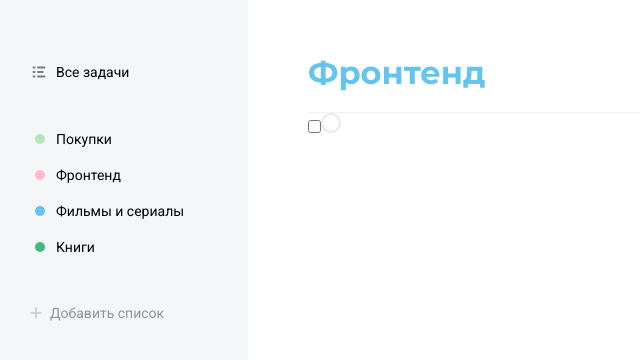
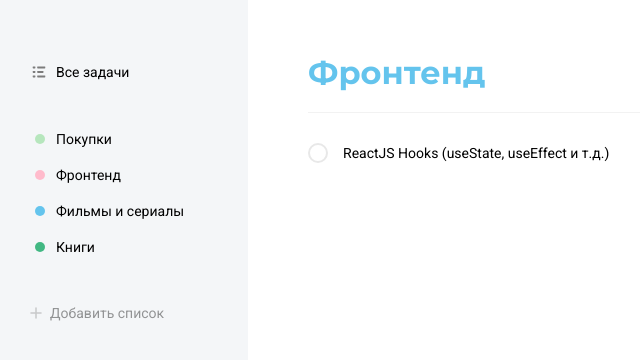
Before and after one commit to LaberSor/React-ToDo, a React (Create React App) app: page / in a window 1280 px wide. Shown: the part 142-502 px from the top of the page, without its empty margins (277-917 px from the left). Built offline with nearby package versions, Linux system fonts and the light colour scheme.

Commit message:
Tasks
Updated styles for Tasks component

```diff
--- a/src/components/Tasks/Tasks.scss
+++ b/src/components/Tasks/Tasks.scss
@@ -17,6 +17,7 @@
         opacity: 0.5;
         cursor: pointer;
         margin-left: 10px;
+
         &:hover {
           opacity: 1;
         }
@@ -24,14 +25,63 @@
     }
   }
 
+  &__items {
+    margin-top: 30px;
+    &-row {
+      display: flex;
+      align-items: center;
+      p {
+        margin-left: 15px;
+      }
+    }
+  }
+
   .checkbox {
+    input {
+      display: none;
+    }
+
+    &:hover {
+      label {
+        background-color: #f2f2f2;
+        border-color: #f2f2f2;
+        svg {
+          opacity: 1;
+          path {
+            stroke: #b2b2b2;
+          }
+        }
+      }
+    }
+
     label {
+      align-items: center;
+      justify-content: center;
       display: inline-block;
+      cursor: pointer;
       width: 20px;
       height: 20px;
       border: 2px solid #e8e8e8;
       box-sizing: border-box;
       border-radius: 20px;
+
+      svg {
+        position: relative;
+        top: -1px;
+        left: 3px;
+        opacity: 0;
+      }
+    }
+
+    input:checked + label {
+      background: #4dd599;
+      border-color: #4dd599;
+      svg {
+        opacity: 1;
+        path {
+          stroke: white;
+        }
+      }
     }
   }
 }
--- a/src/components/Tasks/index.tsx
+++ b/src/components/Tasks/index.tsx
@@ -12,9 +12,26 @@ const Tasks:React.FunctionComponent<any> = () => {
             </h2>
 
             <div className="tasks__items">
-                <div className="checkbox">
-                    <input type="checkbox" />
-                    <label htmlFor=""></label>
+                <div className="tasks__items-row">
+                    <div className="checkbox">
+                    <input id="check" type="checkbox" />
+                    <label htmlFor="check">
+                    <svg
+                        width="11"
+                        height="8"
+                        viewBox="0 0 11 8"
+                        fill="none"
+                        xmlns="http://www.w3.org/2000/svg">
+                        <path
+                            d="M9.29999 1.20001L3.79999 6.70001L1.29999 4.20001"
+                            stroke="#000"
+                            stroke-width="1.5"
+                            stroke-linecap="round"
+                            stroke-linejoin="round"/>
+                    </svg>
+                    </label>
+                </div>
+                    <p>ReactJS Hooks (useState, useEffect и т.д.)</p>
                 </div>
             </div>
         </div>
```
